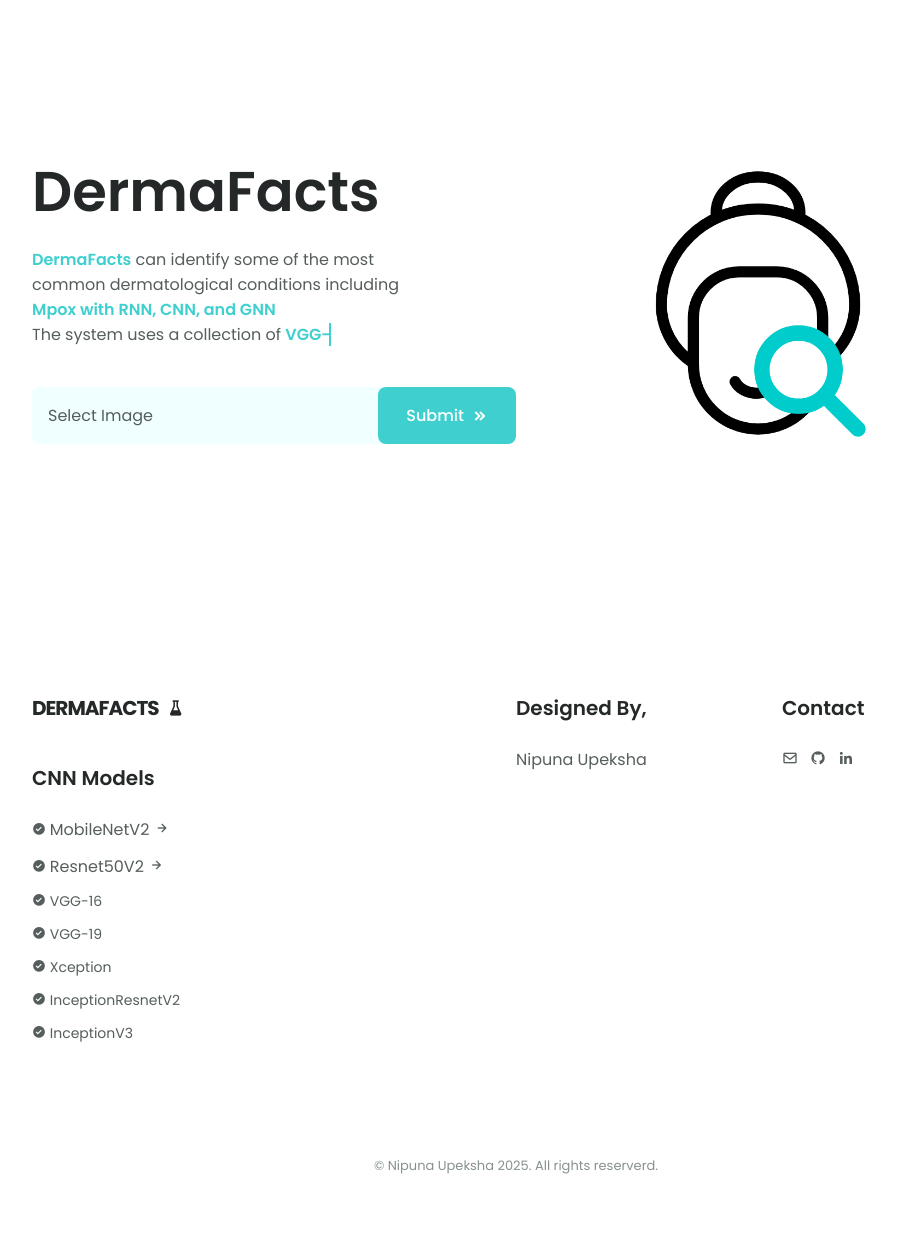
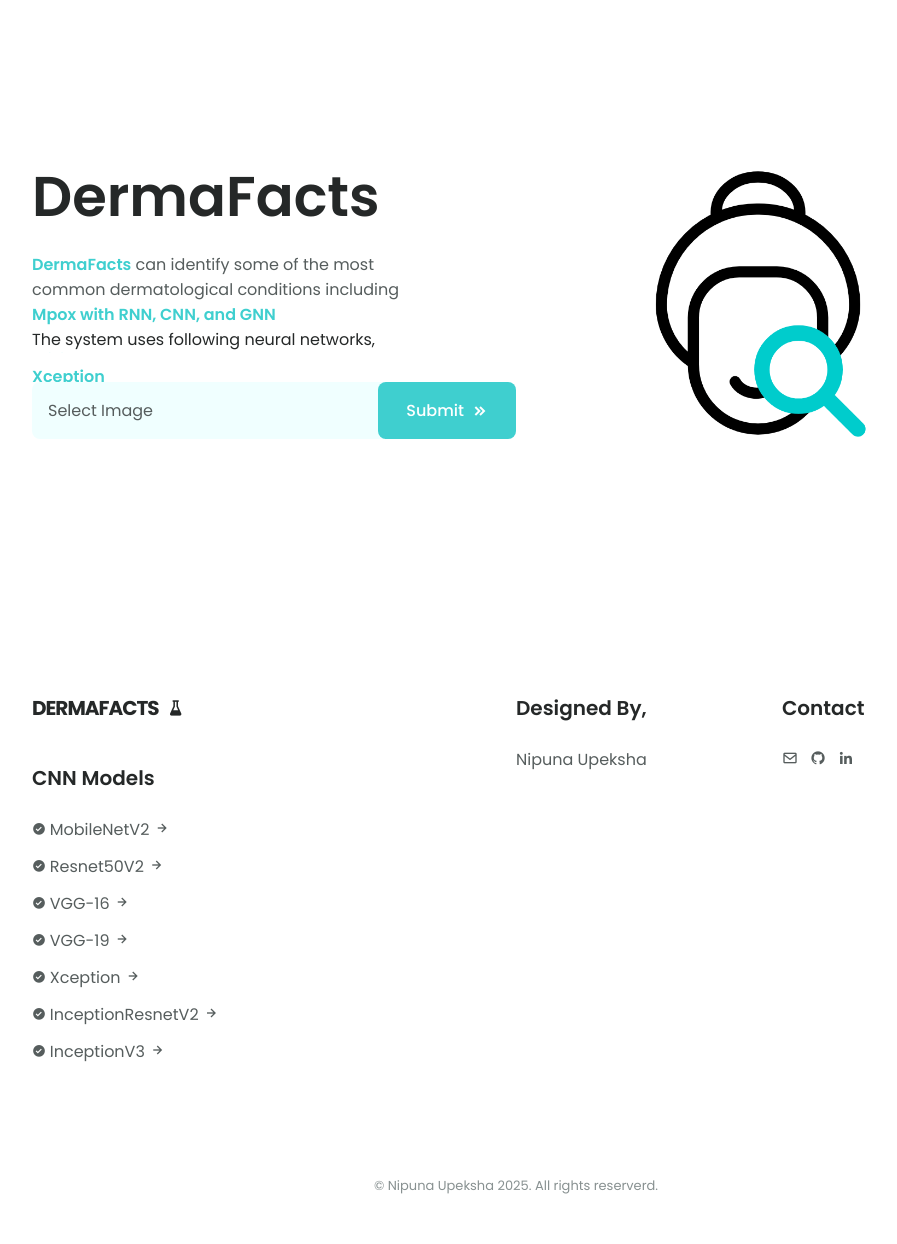
Before and after one commit to nipunaupeksha/mpox-lesion-detection, a Flask app: page / in a window 1280 px wide. Shown: the part 80-1324 px from the top of the page, without its empty margins (124-1021 px from the left). Before the commit the page ends 1254 px from the top, so only its background shows below. Run offline with Flask 3, Linux system fonts and the light colour scheme; parts of the project's set-up code (start-up, migrations or seed data) failed here and were passed over.

Commit message:
update frontend

```diff
--- a/frontend/static/main.js
+++ b/frontend/static/main.js
@@ -98,46 +98,37 @@
 /*=============== TEXT ROTATION ===============*/
 const text = document.querySelector(".second__text");
 
+// Array of texts to rotate
+const texts = [
+  "MobileNetV2",
+  "InceptionResnetV2",
+  "VGG-16",
+  "VGG-19",
+  "Xception",
+  "Resnet50V2",
+  "InceptionV3",
+  "LSTM",
+  "GRU",
+  "GCN",
+  "DualGCN",
+  "GIN",
+  "GAT",
+];
+
+let index = 0;
+const timePerChar = 80; // ms per character
+const pauseAfterWord = 500; // ms pause after word
+
 function textLoad() {
-  setTimeout(() => {
-    text.textContent = "MobileNetV2";
-  }, 0);
-  setTimeout(() => {
-    text.textContent = "InceptionResnetV2";
-  }, 2000);
-  setTimeout(() => {
-    text.textContent = "VGG-16";
-  }, 4000);
-  setTimeout(() => {
-    text.textContent = "VGG-19";
-  }, 6000);
-  setTimeout(() => {
-    text.textContent = "Xception";
-  }, 8000);
-  setTimeout(() => {
-    text.textContent = "Resnet50V2";
-  }, 10000);
-  setTimeout(() => {
-    text.textContent = "InceptionV3";
-  }, 12000);
-  setTimeout(() => {
-    text.textContent = "LSTM";
-  }, 14000);
-  setTimeout(() => {
-    text.textContent = "GRU";
-  }, 16000);
-  setTimeout(() => {
-    text.textContent = "GCN";
-  }, 18000);
-  setTimeout(() => {
-    text.textContent = "DualGCN";
-  }, 20000);
-  setTimeout(() => {
-    text.textContent = "GIN";
-  }, 22000);
-  setTimeout(() => {
-    text.textContent = "GAT";
-  }, 24000);
+  const currentText = texts[index];
+  text.textContent = currentText;
+
+  // Calculate the time based on characters
+  const delay = currentText.length * timePerChar + pauseAfterWord;
+
+  index = (index + 1) % texts.length;
+
+  setTimeout(textLoad, delay);
 }
 
 textLoad();
--- a/frontend/static/styles.css
+++ b/frontend/static/styles.css
@@ -31,6 +31,7 @@
   --smaller-font-size: 0.75rem;
 
   /*========== Font weight ==========*/
+  --font-normal: 400;
   --font-medium: 500;
   --font-semi-bold: 600;
 
@@ -313,10 +314,6 @@
   margin-bottom: var(--mb-1);
 }
 
-.home__description {
-  margin-bottom: var(--mb-2-5);
-}
-
 .home__input-wrapper {
   background-color: var(--first-color-lighten);
   display: flex;
@@ -340,30 +337,80 @@
   position: relative;
 }
 
-.second__text {
-  color: var(--first-color);
-  font-weight: var(--font-semi-bold);
+.first__text {
+  font-size: var(--normal-font-size);
+  font-weight: var(--font-normal);
 }
 
-.second__text::before {
-  content: "";
-  position: absolute;
-  top: 0;
-  left: 0;
-  height: 100%;
-  width: 100%;
-  background-color: var(--body-color);
-  border-left: 2px solid var(--first-color);
-  animation: animate 2s steps(12) infinite;
+/* .outer-headings {
+  display: flex;
+  flex-direction: column;
+  justify-content: center;
+  align-items: center;
+} */
+
+.inner-headings {
+  border: 0px solid #ddd;
+  height: 30px;
+  line-height: 30px;
+  font-size: var(--normal-font-size);
+  font-weight: var(--font-semi-bold);
+  overflow: hidden;
 }
 
-@keyframes animate {
-  40%,
+.inner-headings span {
+  position: relative;
+  color: var(--first-color);
+  animation: animation 26s ease infinite;
+}
+
+@keyframes animation {
+  0%,
+  100% {
+    top: 0;
+  }
+  7.5% {
+    top: -30px;
+  }
+
+  15% {
+    top: -60px;
+  }
+
+  22.5% {
+    top: -90px;
+  }
+  30% {
+    top: -120px;
+  }
+
+  37.5% {
+    top: -150px;
+  }
+  45% {
+    top: -180px;
+  }
+
+  52.5% {
+    top: -210px;
+  }
   60% {
-    left: calc(100% + 4px);
+    top: -240px;
   }
-  100% {
-    left: 0%;
+  67.5% {
+    top: -270px;
+  }
+  75% {
+    top: -300px;
+  }
+  82.5% {
+    top: -330px;
+  }
+  90% {
+    top: -360px;
+  }
+  97.5% {
+    top: -390px;
   }
 }
 
@@ -582,6 +629,10 @@
   color: var(--first-color);
 }
 
+.footer__information:hover {
+  color: var(--first-color);
+}
+
 .footer__copy {
   text-align: center;
   font-size: var(--smaller-font-size);
--- a/frontend/templates/index.html
+++ b/frontend/templates/index.html
@@ -85,11 +85,30 @@
                   font-weight: var(--font-semi-bold);
                 "
                 >Mpox with RNN, CNN, and GNN</span
-              ><br />
-              <span class="text first__text"
-                >The system uses a collection of </span
-              ><span class="text second__text"> CNN, RNN, and GNN</span>
+              >
             </p>
+            <div class="outer-headings">
+              <h1 class="text first__text">
+                The system uses following neural networks,
+                <div class="inner-headings">
+                  <span>
+                    MobileNetV2<br />
+                    InceptionResnetV2<br />
+                    VGG-16<br />
+                    VGG-19<br />
+                    Xception<br />
+                    Resnet50V2<br />
+                    InceptionV3<br />
+                    LSTM<br />
+                    GRU<br />
+                    GCN<br />
+                    DualGCN<br />
+                    GIN<br />
+                    GAT<br />
+                  </span>
+                </div>
+              </h1>
+            </div>
             <form action="/" method="post" enctype="multipart/form-data">
               <div class="home__input-wrapper">
                 <label for="file" class="home__input">Select Image</label>
@@ -212,19 +231,59 @@
               </a>
             </li>
             <li class="footer__information">
-              <i class="bx bxs-check-circle"></i> VGG-16
+              <i class="bx bxs-check-circle model_enumeration"></i>
+              <a
+                href="https://keras.io/api/applications/vgg/"
+                class="footer__social-link"
+                target="_blank"
+              >
+                VGG-16
+                <i class="bx bx-right-arrow-alt right_arrow_wiki"></i>
+              </a>
             </li>
             <li class="footer__information">
-              <i class="bx bxs-check-circle"></i> VGG-19
+              <i class="bx bxs-check-circle model_enumeration"></i>
+              <a
+                href="https://keras.io/api/applications/vgg/"
+                class="footer__social-link"
+                target="_blank"
+              >
+                VGG-19
+                <i class="bx bx-right-arrow-alt right_arrow_wiki"></i>
+              </a>
             </li>
             <li class="footer__information">
-              <i class="bx bxs-check-circle"></i> Xception
+              <i class="bx bxs-check-circle model_enumeration"></i>
+              <a
+                href="https://keras.io/api/applications/xception/"
+                class="footer__social-link"
+                target="_blank"
+              >
+                Xception
+                <i class="bx bx-right-arrow-alt right_arrow_wiki"></i>
+              </a>
             </li>
             <li class="footer__information">
-              <i class="bx bxs-check-circle"></i> InceptionResnetV2
+              <i class="bx bxs-check-circle model_enumeration"></i>
+              <a
+                href="https://keras.io/api/applications/inceptionresnetv2/"
+                class="footer__social-link"
+                target="_blank"
+              >
+                InceptionResnetV2
+                <i class="bx bx-right-arrow-alt right_arrow_wiki"></i>
+              </a>
             </li>
             <li class="footer__information">
-              <i class="bx bxs-check-circle"></i> InceptionV3
+              <i class="bx bxs-check-circle model_enumeration"></i>
+              <a
+                href="https://keras.io/api/applications/inceptionv3/"
+                class="footer__social-link"
+                target="_blank"
+              >
+                InceptionV3
+                <i class="bx bx-right-arrow-alt right_arrow_wiki"></i>
+              </a>
             </li>
           </ul>
         </div>
```
